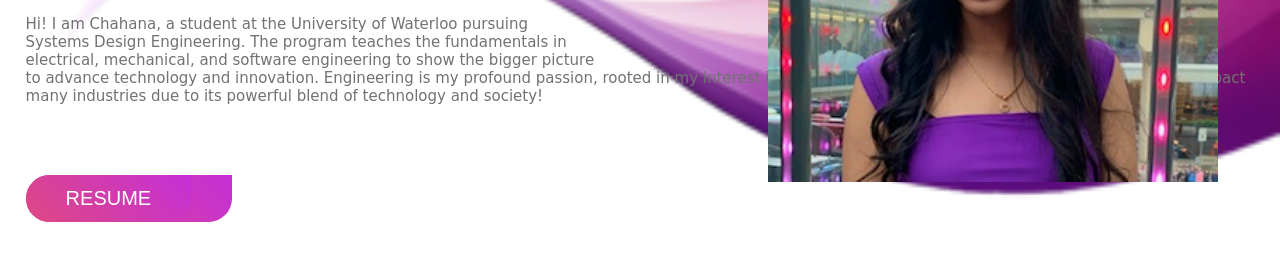
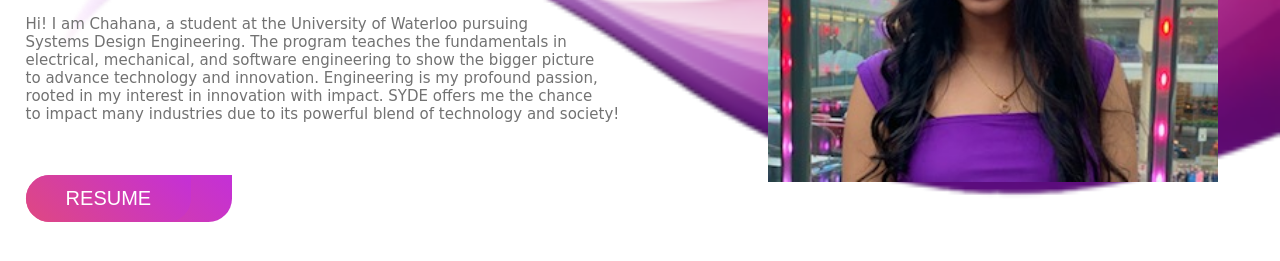
Before and after one commit to Chahanareddy/my-website, a plain HTML site: page index.html in a window 1280 px wide. Shown: the part 505-766 px from the top of the page. Drawn offline with Linux system fonts and the light colour scheme.

Commit message:
Update index.html

```diff
--- a/index.html
+++ b/index.html
@@ -54,7 +54,7 @@
         <div class="biography">
         Hi! I am Chahana, a student at the University of Waterloo pursuing <br>
         Systems Design Engineering. The program teaches the fundamentals in <br> electrical, mechanical, and software engineering to show the bigger picture <br>
-        to advance technology and innovation. Engineering is my profound passion, rooted in my interest in innovation with impact. SYDE offers me the chance to impact many industries due to its powerful blend of technology and society! <br>
+        to advance technology and innovation. Engineering is my profound passion, <br> rooted in my interest in innovation with impact. SYDE offers me the chance <br> to impact many industries due to its powerful blend of technology and society! <br>
         <br>
         </div>
 
```
